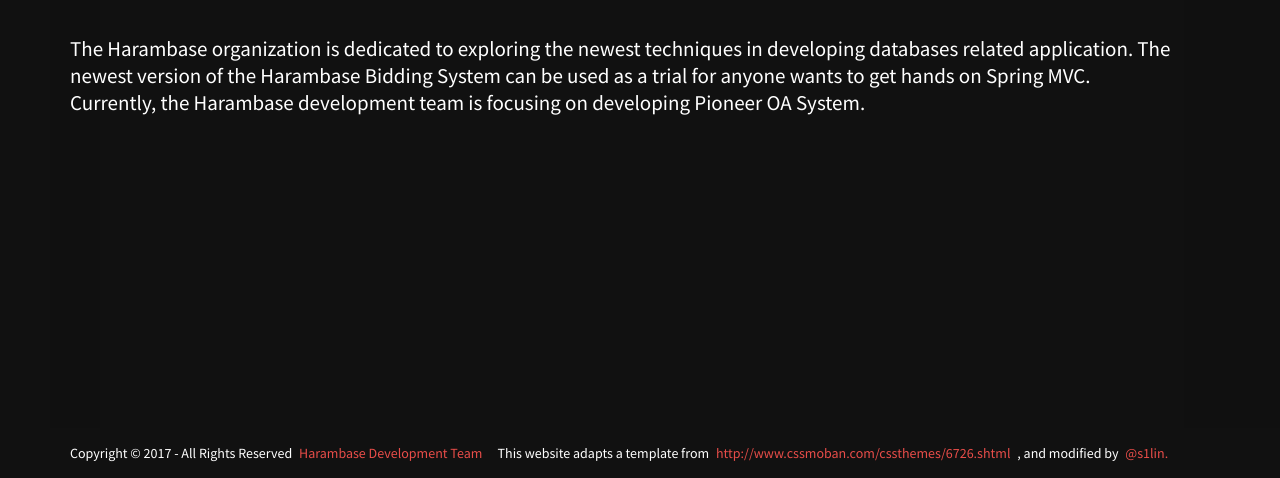
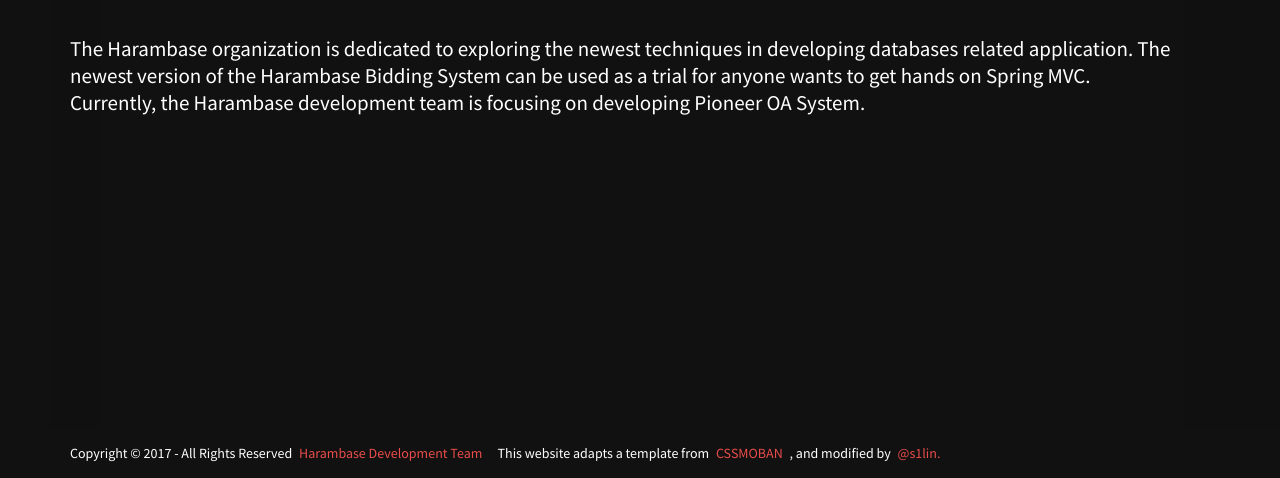
Before and after one commit to IEEE-McGill-Student-Branch/IEEE-McGill-Student-Branch.github.io, a plain HTML site: page index.html in a window 1280 px wide. Shown: the part 322-800 px from the top of the page. Drawn offline with Linux system fonts and the light colour scheme; a script that the page names is missing.

Commit message:
Modify index.html

```diff
--- a/index.html
+++ b/index.html
@@ -194,7 +194,7 @@
   <div class="container">
     <p>Copyright &copy; 2017 - All Rights Reserved
     <a href="https://harambase.github.io/">Harambase Development Team</a> &nbsp;&nbsp;
-    This website adapts a template from<a href="http://www.cssmoban.com/cssthemes/6726.shtml"> http://www.cssmoban.com/cssthemes/6726.shtml</a>
+    This website adapts a template from <a href="http://www.cssmoban.com/cssthemes/6726.shtml">CSSMOBAN</a>
       , and modified by <a href="https://www.github.com/s1lin">@s1lin.</a></p>
   </div>
 </footer>
```
